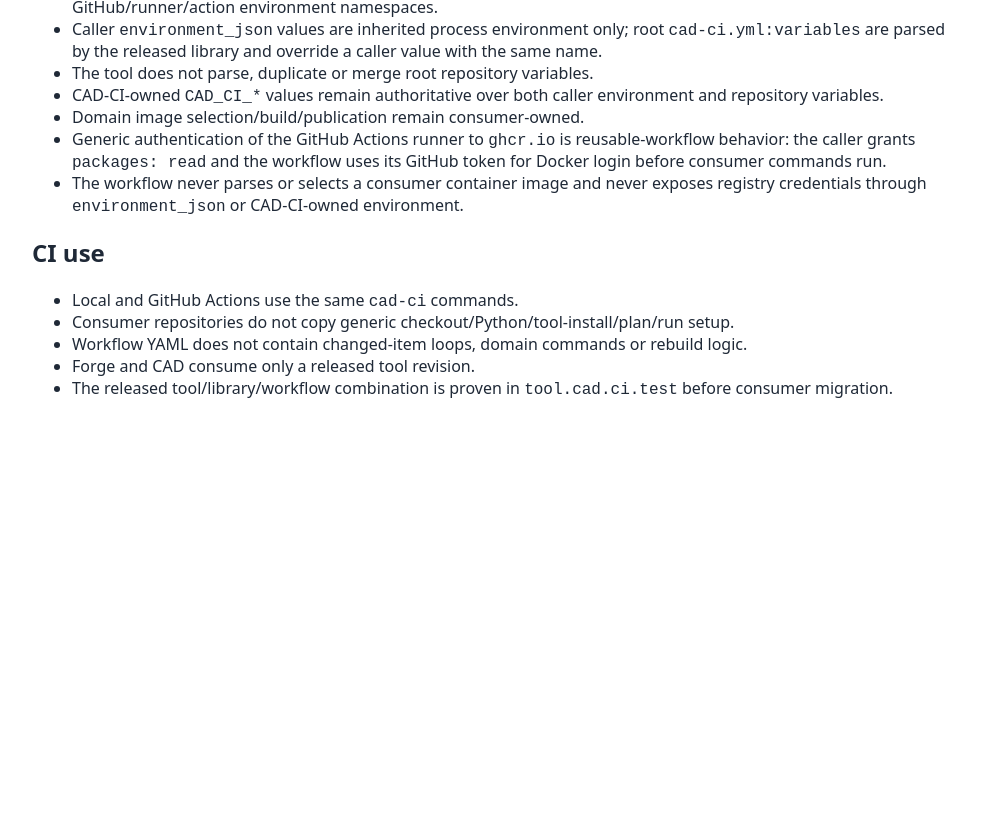
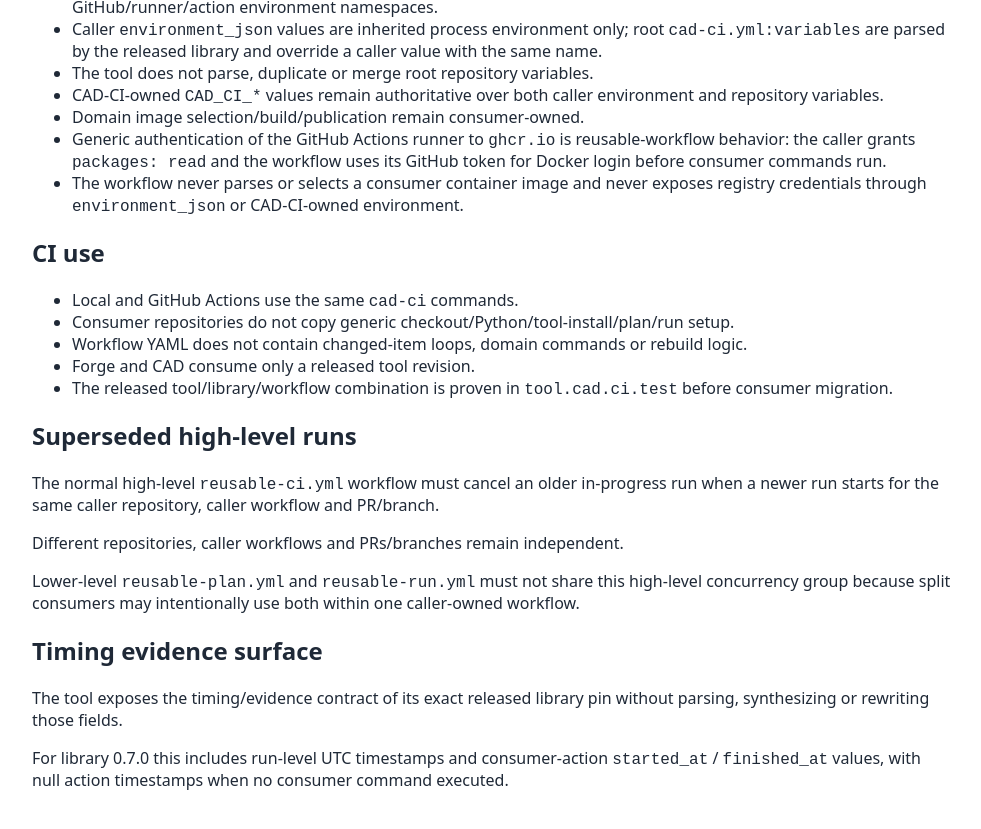
Before and after one commit to brainboxemb/tool.cad.ci, a plain HTML site: page requirements/index.html in a window 1280 px wide. Shown: the part 1494-2323 px from the top of the page, without its empty margins (148-1129 px from the left). Before the commit the page ends 1973 px from the top, so only its background shows below. Drawn offline with Linux system fonts and the light colour scheme.

Commit message:
Publish docs at 05af21546ea71907cd9db4b56f5d5ccd644c0170

```diff
--- a/provenance.json
+++ b/provenance.json
@@ -1,5 +1,5 @@
 {
   "generator": "tool.cad.ci",
   "schema": 1,
-  "source_commit": "96d4c9d6076b7452933c048ace65cf2b0a159d64"
+  "source_commit": "05af21546ea71907cd9db4b56f5d5ccd644c0170"
 }
--- a/requirements/index.html
+++ b/requirements/index.html
@@ -86,6 +86,20 @@ environment.</li>
 <li>Forge and CAD consume only a released tool revision.</li>
 <li>The released tool/library/workflow combination is proven in <code>tool.cad.ci.test</code> before consumer migration.</li>
 </ul>
+<h2>Superseded high-level runs</h2>
+<p>The normal high-level <code>reusable-ci.yml</code> workflow must cancel an older
+in-progress run when a newer run starts for the same caller repository, caller
+workflow and PR/branch.</p>
+<p>Different repositories, caller workflows and PRs/branches remain independent.</p>
+<p>Lower-level <code>reusable-plan.yml</code> and <code>reusable-run.yml</code> must not share this
+high-level concurrency group because split consumers may intentionally use both
+within one caller-owned workflow.</p>
+<h2>Timing evidence surface</h2>
+<p>The tool exposes the timing/evidence contract of its exact released library pin
+without parsing, synthesizing or rewriting those fields.</p>
+<p>For library 0.7.0 this includes run-level UTC timestamps and consumer-action
+<code>started_at</code> / <code>finished_at</code> values, with null action timestamps when no
+consumer command executed.</p>
 
   </main>
 </body>
```
